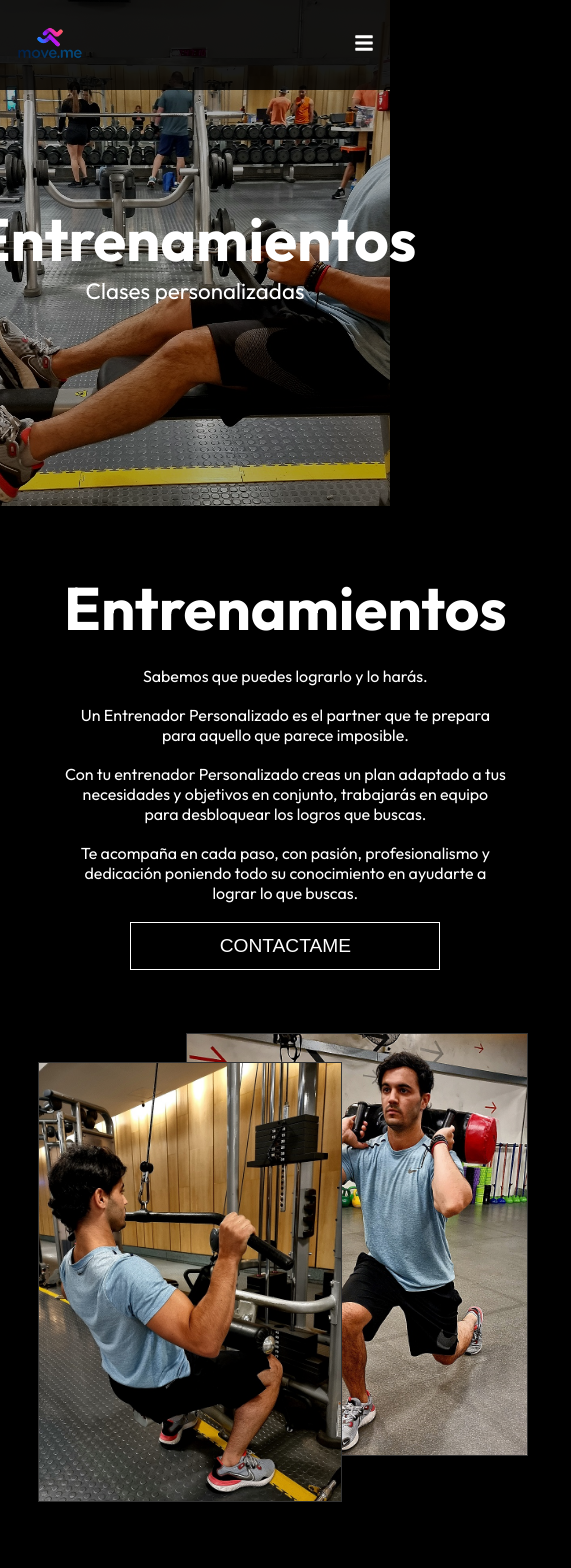
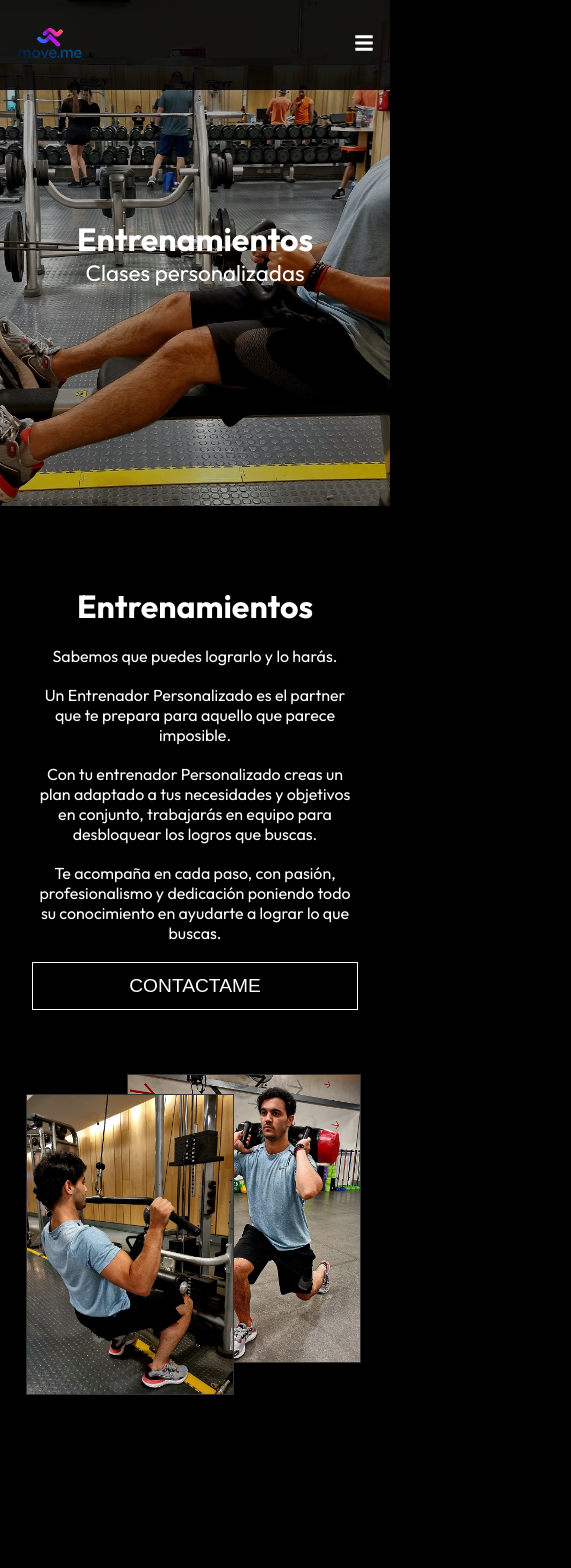
Before and after one commit to VarelaCristianFacundo/moveme, a React (Create React App) app: page /training in a window 390 px wide. Shown: the top 1568 px of the page, 571 px wide, since content can reach past the window. Built offline with nearby package versions, Linux system fonts and the light colour scheme.

Commit message:
modificaciones de width de botones

```diff
--- a/src/components/Form.css
+++ b/src/components/Form.css
@@ -44,7 +44,7 @@ textarea {
     }
 
     .btn {
-        width: 70%;
+        width: 100%;
         margin: 0;
     }
 }
--- a/src/components/Pricing.css
+++ b/src/components/Pricing.css
@@ -88,4 +88,8 @@
         width: 100%;
     }
 
+    .card .btn {
+        width: 70%;
+    }
+
 }
--- a/src/components/Training.css
+++ b/src/components/Training.css
@@ -8,9 +8,7 @@
 
 .training .left {
     text-align: center;
-    margin: auto;
-    padding: 1rem 4rem;
-    max-width: 600px;
+    padding: 2rem;
 }
 
 .training .left p {
--- a/src/components/Video.css
+++ b/src/components/Video.css
@@ -93,7 +93,7 @@
     }
 
     h1 {
-        font-size: 60px !important;
+        /* font-size: 60px !important; */
         text-align: center
     }
 
```
